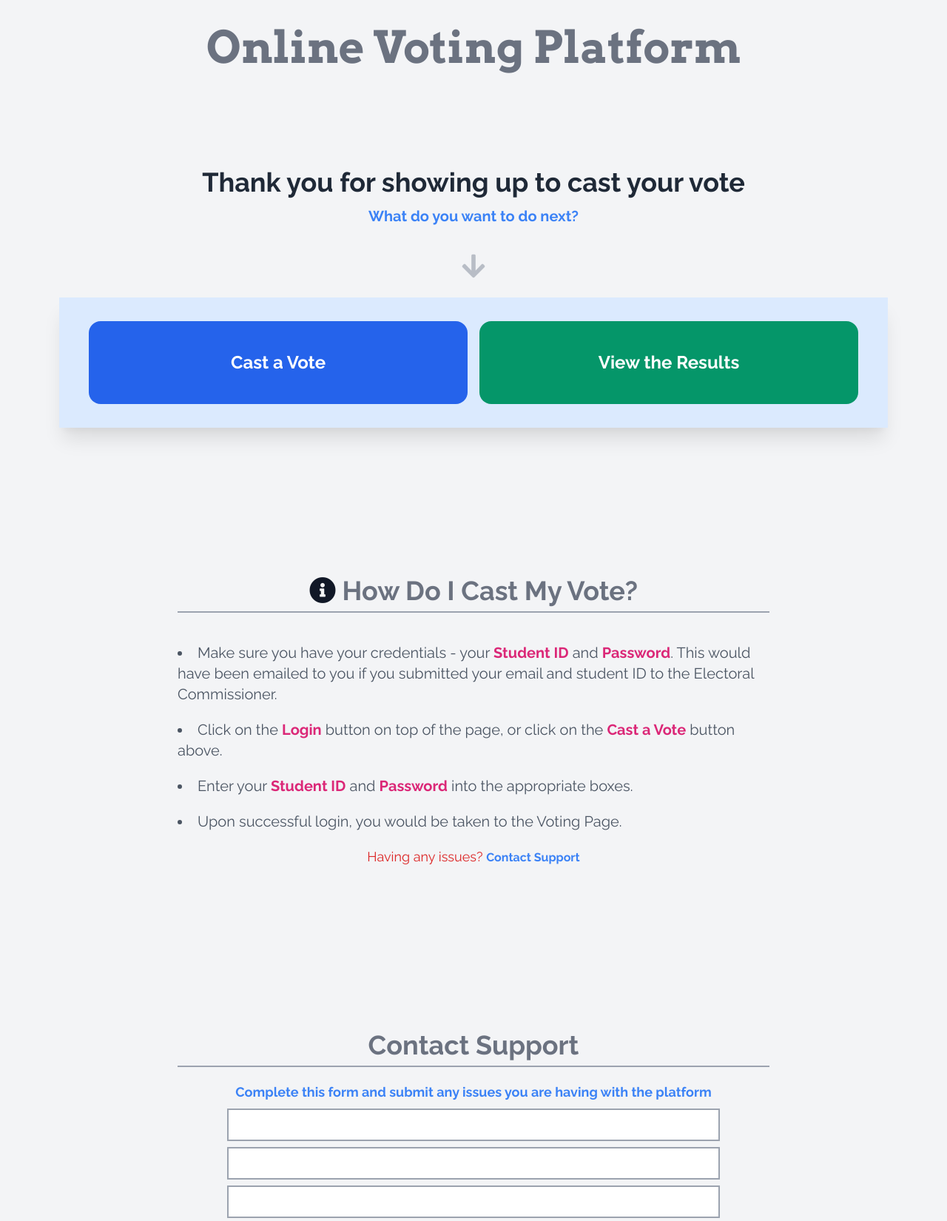
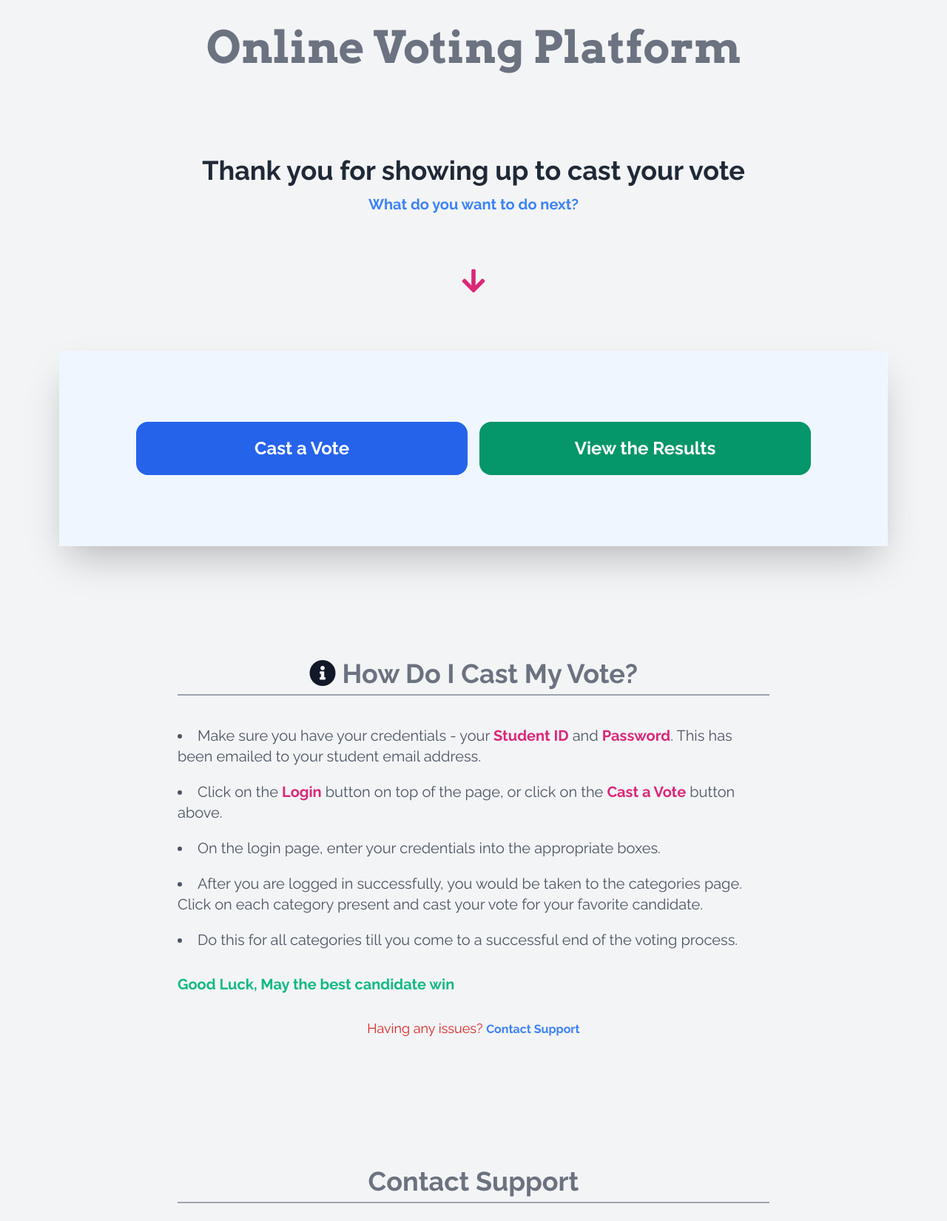
Before and after one commit to rocksongabriel/musical-potato, a Django app: template templates/pages/homepage.html in a window 1280 px wide. Shown: the part 474-2124 px from the top of the page at 74% size. Run offline with Django 3.2, Linux system fonts and the light colour scheme; the template is opened without the code that fills it, so the values that code supplies are empty; style sheets or scripts are compiled from the project's sources; some libraries are stand-ins or nearby versions.

Commit message:
Add styling to the homepage

```diff
--- a/templates/pages/homepage.html
+++ b/templates/pages/homepage.html
@@ -16,14 +16,14 @@
     </div>
 
     <!-- Call to Action Section -->
-    <div class="grid grid-rows-2 text-center mt-28" data-aos="fade-up" data-aos-delay="50" data-aos-duration="1000">
+    <div class="grid grid-rows-2 text-center mt-24" data-aos="fade-up" data-aos-delay="50" data-aos-duration="1000">
         <div>
             <p class="text-2xl md:text-4xl pb-0 text-gray-800 font-bold">Thank you for showing up to cast your vote</p>
             <p class="py-3 font-bold text-blue-500 text-xl">What do you want to do next? </p>
-            <i class="fas fa-arrow-down animate-pulse py-6 text-4xl text-gray-400"></i>
+            <i class="fas fa-arrow-down animate-bounce mt-16 text-4xl text-pink-600"></i>
         </div>
 
-        <div class="flex flex-col md:flex-row justify-evenly mt-1 md:mt-5 lg:mt-0 bg-blue-100 shadow-xl p-8">
+        <div class="flex flex-col md:flex-row justify-evenly mt-1 md:mt-5 lg:mt-0 bg-blue-50 shadow-2xl p-12 md:p-24">
             <a href="{% url 'vote_app:vote-categories' %}" class="flex w-full">
                 <button
                     class="bg-blue-600 hover:bg-blue-800 cta-btn">
@@ -40,16 +40,8 @@
         </div>
     </div>
 
-    <!--
-        TODO -
-        1. Add buttons on the homepage for vote and results
-        2. Use a slider to display images of the candidates in each category
-        3. Write a small copy on the homepage on how people will vote
-        4. Answer the question of people not being able to login
-    -->
-
     <!-- Info Section -->
-    <div class="my-48 text-center lg:mx-40" id="info" data-aos="fade-up" data-aos-delay="50" data-aos-duration="1000">
+    <div class="my-32 md:my-36 text-center lg:mx-40" id="info" data-aos="fade-up" data-aos-delay="50" data-aos-duration="1000">
         <h1 class="font-bold text-gray-500 text-2xl md:text-4xl py-2 border-b-2 border-gray-400">
             <i class="fas fa-info-circle text-gray-900"></i> How Do I Cast My Vote?
         </h1>
@@ -57,7 +49,7 @@
         <ul class="list-disc list-inside text-lg md:text-xl text-gray-600 text-left space-y-5 mt-10">
 
             <li class="mt-3">
-                Make sure you have your credentials - your <span class="font-bold text-pink-600">Student ID</span> and <span class="font-bold text-pink-600">Password</span>. This would have been emailed to you if you submitted your email and student ID to the Electoral Commissioner.
+                Make sure you have your credentials - your <span class="font-bold text-pink-600">Student ID</span> and <span class="font-bold text-pink-600">Password</span>. This has been emailed to your student email address.
             </li>
 
             <li>
@@ -65,12 +57,18 @@
             </li>
 
             <li>
-                Enter your <span class="font-bold text-pink-600">Student ID</span> and <span class="font-bold text-pink-600">Password</span> into the appropriate boxes.
+                On the login page, enter your credentials into the appropriate boxes.
             </li>
 
             <li>
-                Upon successful login, you would be taken to the Voting Page.
+                After you are logged in successfully, you would be taken to the categories page. Click on each category present and cast your vote for your favorite candidate.
             </li>
+
+            <li>
+                Do this for all categories till you come to a successful end of the voting process.
+            </li>
+
+            <p class="py-3 text-green-500 font-bold">Good Luck, May the best candidate win</p>
         </ul>
 
         <p class="py-5 text-lg text-red-600">
```
